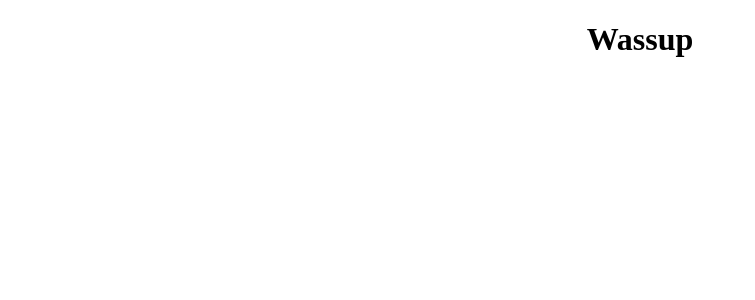
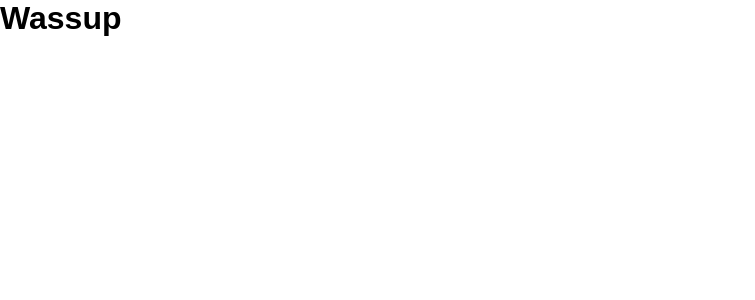
Before and after one commit to TommyTranT/react-yt-lavish, a React (Create React App) app: page / in a window 1280 px wide. Shown: the top 300 px of the page, without its empty margins (0-755 px from the left). Built offline with nearby package versions, Linux system fonts and the light colour scheme.

Commit message:
Change: global css font, marg, padding

```diff
--- a/src/App.css
+++ b/src/App.css
@@ -1,38 +1,8 @@
-.App {
-  text-align: center;
+/* Global CSS */
+
+* {
+  box-sizing: border-box;
+  margin: 0;
+  padding: 0;
+  font-family: "PT", sans-serif;
 }
-
-.App-logo {
-  height: 40vmin;
-  pointer-events: none;
-}
-
-@media (prefers-reduced-motion: no-preference) {
-  .App-logo {
-    animation: App-logo-spin infinite 20s linear;
-  }
-}
-
-.App-header {
-  background-color: #282c34;
-  min-height: 100vh;
-  display: flex;
-  flex-direction: column;
-  align-items: center;
-  justify-content: center;
-  font-size: calc(10px + 2vmin);
-  color: white;
-}
-
-.App-link {
-  color: #61dafb;
-}
-
-@keyframes App-logo-spin {
-  from {
-    transform: rotate(0deg);
-  }
-  to {
-    transform: rotate(360deg);
-  }
-}
```
Also changed, not shown: 1 other file (tests, documents, lock files or other folders).
